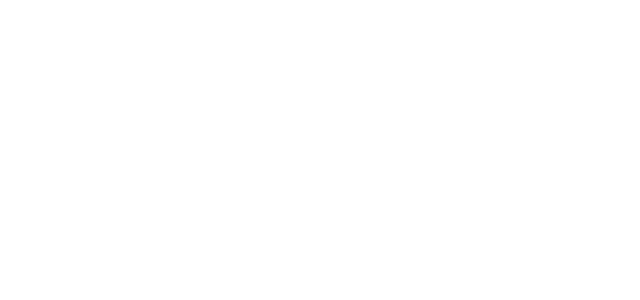
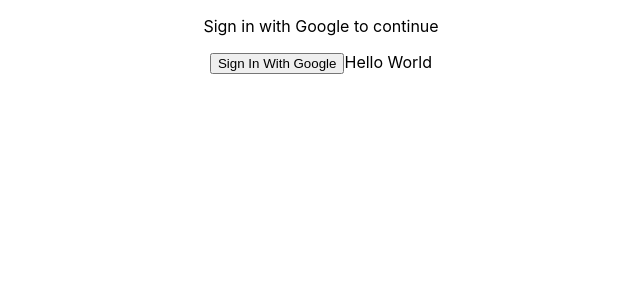
Before and after one commit to AnjeshSingh-NITT/expense-tracker, a React (Create React App) app: page / in a window 1280 px wide. Before the commit this address had no page. Shown: the top 300 px of the page, without its empty margins (319-959 px from the left). Built offline with nearby package versions, Linux system fonts and the light colour scheme.

Commit message:
Updated implementation of login through firebase

```diff
--- a/src/App.js
+++ b/src/App.js
@@ -1,13 +1,16 @@
 import logo from './logo.svg';
 import './App.css';
 import { BrowserRouter as Router, Route, Routes} from 'react-router-dom';
+import {Auth} from "./pages/auth/index";
+import {ExpenseTracker} from "./pages/expense-tracker/index";
 
 function App() {
   return (
     <div className="App">
       <Router>
         <Routes>
-
+          <Route path="/" exact element={<Auth />} />
+          <Route path="/expense-tracker" element={<ExpenseTracker/>} />
         </Routes>
       </Router>
     </div>
@@ -15,3 +18,11 @@
 }
 
 export default App;
+
+
+//cd my-project
+// git status
+// git add .
+// git commit -m "Implement user login functionality"
+// git pull origin main
+// git push origin main
--- a/src/config/firebase-config.js
+++ b/src/config/firebase-config.js
@@ -1,5 +1,6 @@
 // Import the functions you need from the SDKs you need
 import { initializeApp } from "firebase/app";
+import {getAuth, GoogleAuthProvider} from 'firebase/auth'
 // TODO: Add SDKs for Firebase products that you want to use
 // https://firebase.google.com/docs/web/setup#available-libraries
 
@@ -15,6 +16,9 @@
 
 // Initialize Firebase
 const app = initializeApp(firebaseConfig);
+export const auth = getAuth(app)
+export const provider = new GoogleAuthProvider();
+
 
 //firebase login
 //firebase init
--- /dev/null
+++ b/src/pages/auth/index.jsx
@@ -0,0 +1,17 @@
+import {auth, provider} from "../../config/firebase-config";
+import {signInWithPopup} from 'firebase/auth'
+
+export const Auth = () => {
+    const signInWithGoogle = async() => {
+        const results = await signInWithPopup(auth, provider)
+        console.log(results);
+    }
+    return <div className="login-page">
+        <p> Sign in with Google to continue</p>
+        <button className="login-with-google-btn" onClick={signInWithGoogle}>
+            {" "}
+            Sign In With Google
+        </button>
+        Hello World
+        </div>
+}
--- /dev/null
+++ b/src/pages/expense-tracker/index.jsx
@@ -0,0 +1,3 @@
+export const ExpenseTracker = () => {
+    return <div>Hello World Expense Tracker</div>
+}
```
